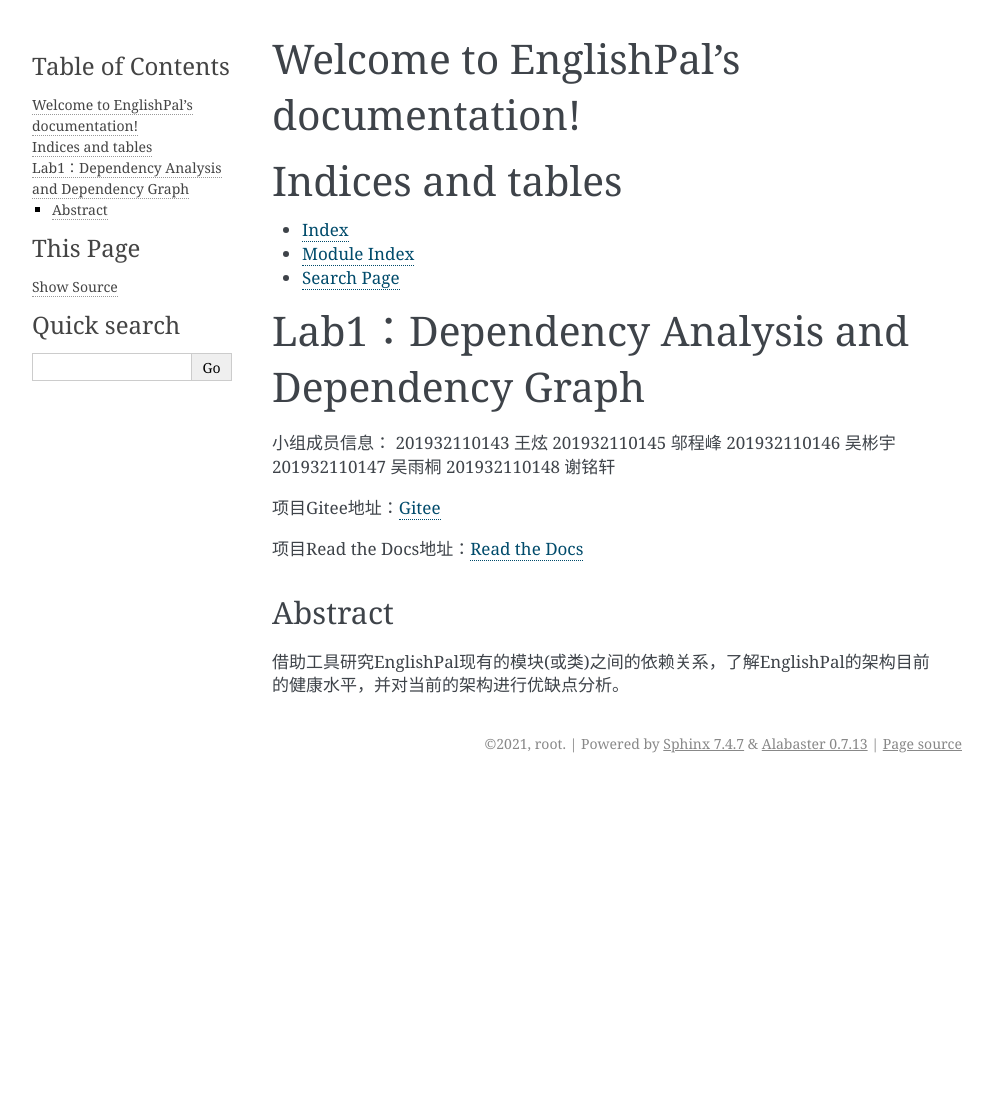
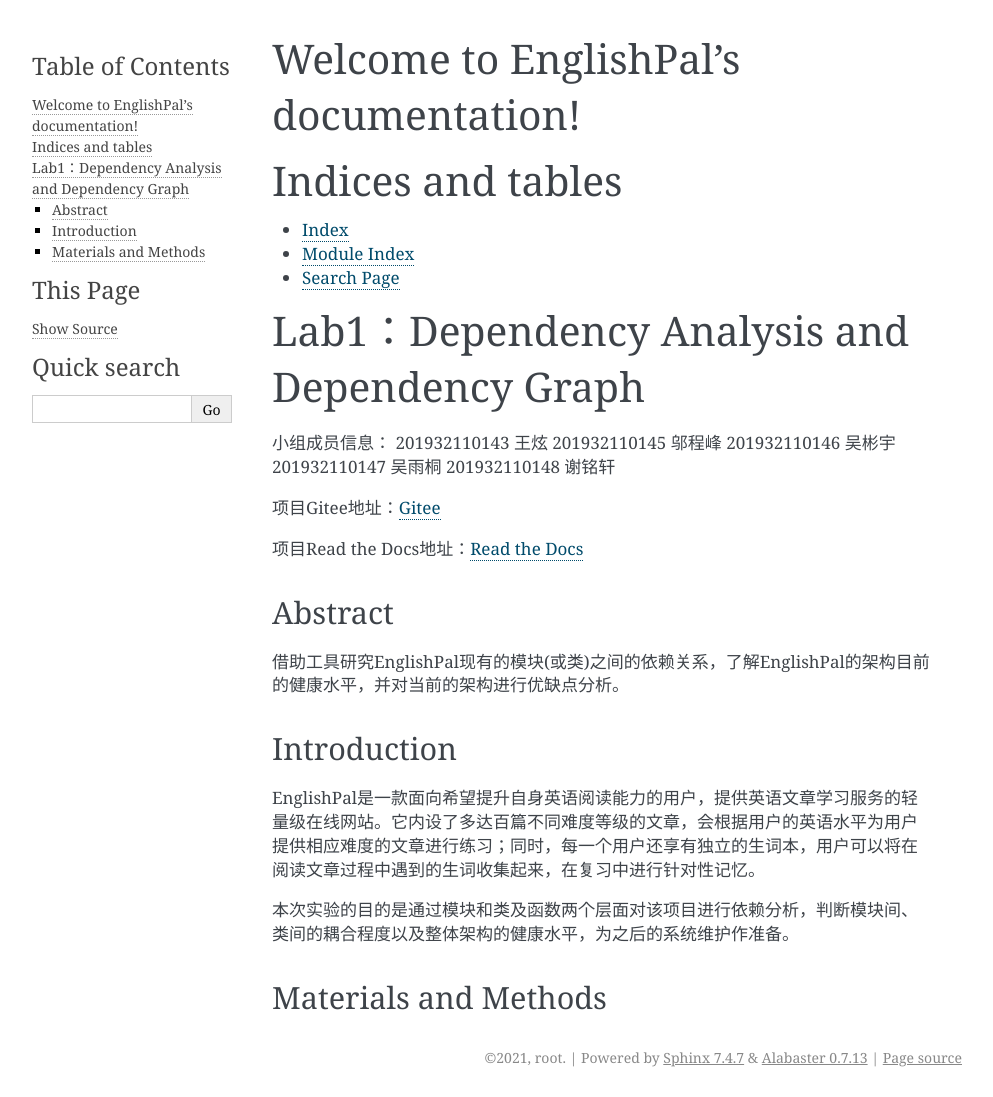
Before and after one commit to Steven-Yutong/EnglishPal, a Sphinx documentation site: the page built from docs/source/index.rst, in a window 1280 px wide. Shown: the whole page, without its empty margins (148-1141 px from the left). Built offline with Sphinx 7.4.7, drawn with Linux system fonts in a browser that asks for light colours; before the commit the page ends 900 px from its top, so only the background shows below that.

Commit message:
Update index.rst

```diff
--- a/docs/source/index.rst
+++ b/docs/source/index.rst
@@ -33,3 +33,13 @@
 --------
 
 借助工具研究EnglishPal现有的模块(或类)之间的依赖关系，了解EnglishPal的架构目前的健康水平，并对当前的架构进行优缺点分析。
+
+Introduction
+------------
+
+EnglishPal是一款面向希望提升自身英语阅读能力的用户，提供英语文章学习服务的轻量级在线网站。它内设了多达百篇不同难度等级的文章，会根据用户的英语水平为用户提供相应难度的文章进行练习；同时，每一个用户还享有独立的生词本，用户可以将在阅读文章过程中遇到的生词收集起来，在复习中进行针对性记忆。
+
+本次实验的目的是通过模块和类及函数两个层面对该项目进行依赖分析，判断模块间、类间的耦合程度以及整体架构的健康水平，为之后的系统维护作准备。
+
+Materials and Methods
+---------------------
```
